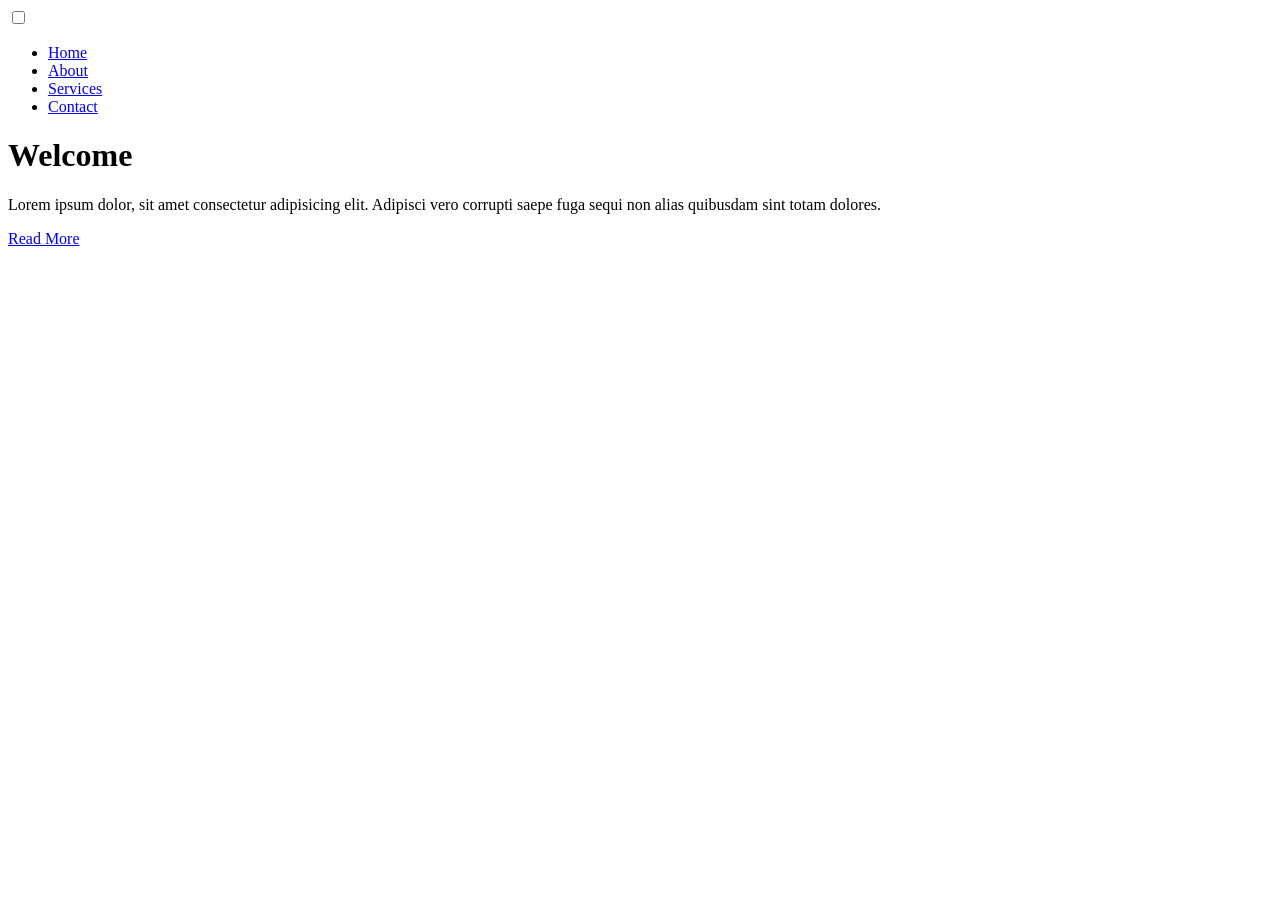
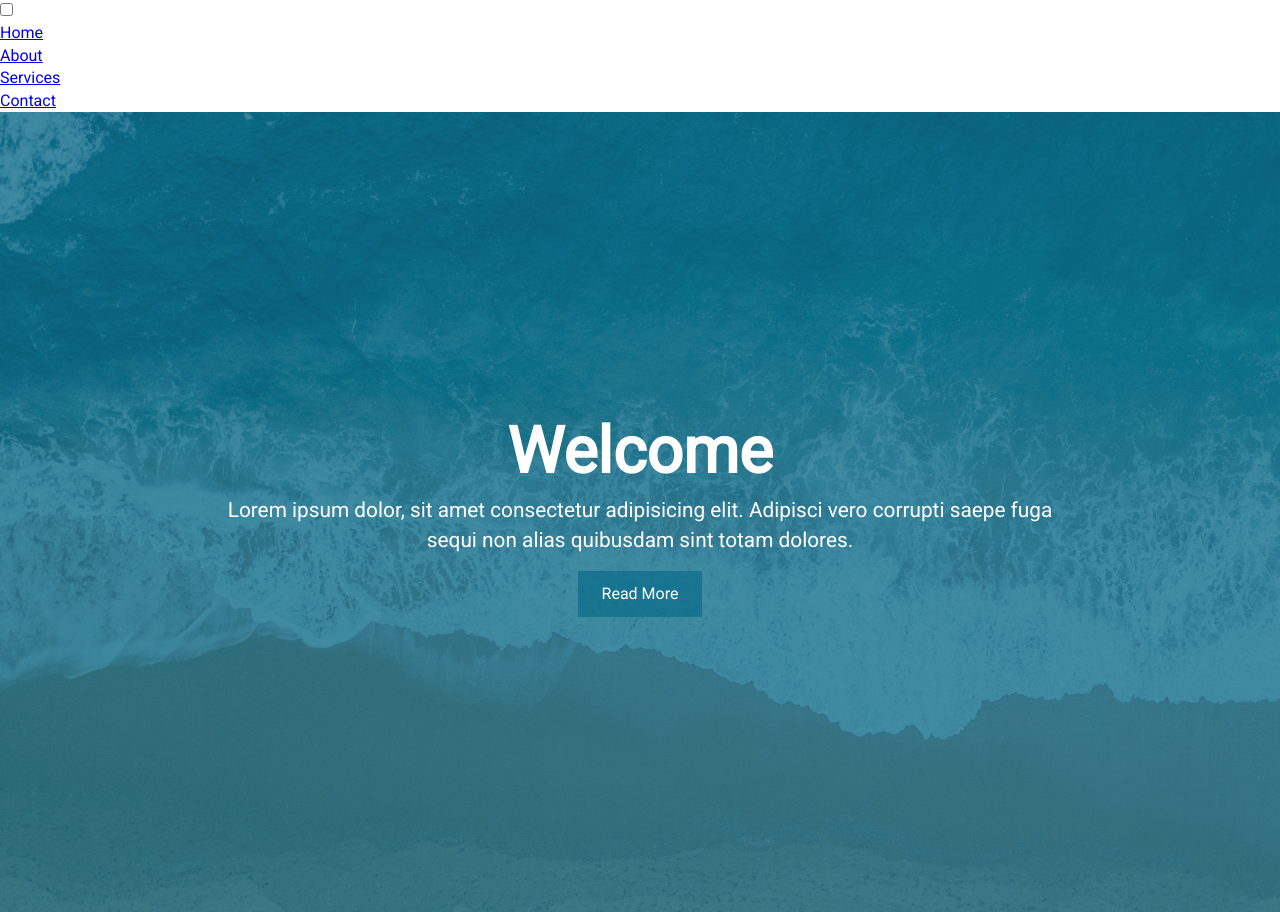
Before and after one commit to savaseso/Hamburger-menu, a plain HTML site: page index.html in a window 1280 px wide. Before the commit the page ends 800 px from the top, so only its background shows below. Drawn offline with Linux system fonts and the light colour scheme.

Commit message:
css properties added

```diff
--- a/css/style.css
+++ b/css/style.css
@@ -0,0 +1,78 @@
+
+
+
+
+:root {
+    --primary-color: rgba(13, 110, 139, 0.75);
+    --secondary-color: rgba(229, 148, 0, 0.9);
+    --overlay-color: rgba(24, 34, 51, 0.85);
+    --menu-speed: 0.75s;
+}
+
+* {
+    margin:0;
+    padding: 0;
+    box-sizing: border-box;
+}
+
+body {
+    font-family: 'Roboto', sans-serif;
+    line-height: 1.4;
+}
+
+.container {
+    max-width: 960px;
+    margin: auto;
+    overflow: hidden;
+    padding: 0 3rem;
+}
+
+#showcase {
+    background:  var(--primary-color);
+    color: #fff;
+    height: 100vh;
+    position: relative;
+}
+
+#showcase:before{
+    content: '';
+    background: url('../img/showcase.jpg') no-repeat center center/cover;
+    position: absolute;
+    top:0;
+    left:0;
+    width: 100%;
+    height: 100%;
+    z-index: -1;
+}
+
+#showcase .showcase-container {
+    display: flex;
+    flex-direction: column;
+    align-items: center;
+    justify-content: center;
+    text-align: center;
+    height: 100%;
+}
+
+#showcase h1 {
+    font-size: 4rem;
+}
+
+#showcase p {
+    font-size: 1.3rem
+}
+
+.btn {
+    display: inline-block;
+    border:none;
+    background: var(--primary-color);
+    color:#fff;
+    padding: 0.75rem 1.5rem;
+    margin-top: 1rem;
+    transition: opacity 1s ease-in-out;
+    text-decoration: none;
+}
+
+.btn:hover {
+    opacity: 0.7;
+}
--- a/index.html
+++ b/index.html
@@ -6,6 +6,7 @@
     <meta http-equiv="X-UA-Compatible" content="ie=edge">
     <link rel="stylesheet" href="/Hamburger-menu/css/style.css">
     <link rel="stylesheet" href="/Hamburger-menu/css/menu.css">
+    <link href="https://fonts.googleapis.com/css?family=Roboto" rel="stylesheet">
     <title>Hamburger-menu-overlay</title>
 </head>
 <body>
```
